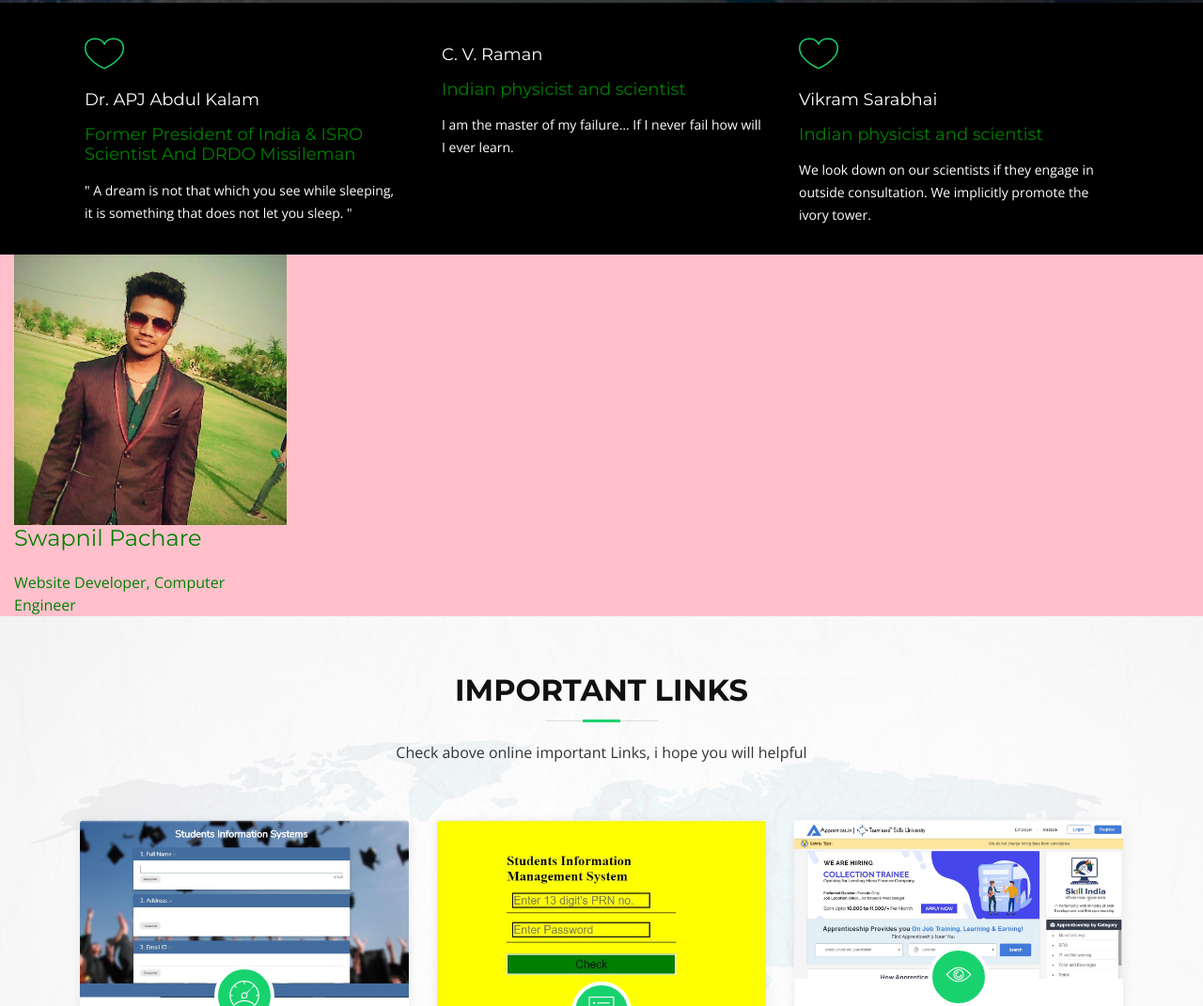
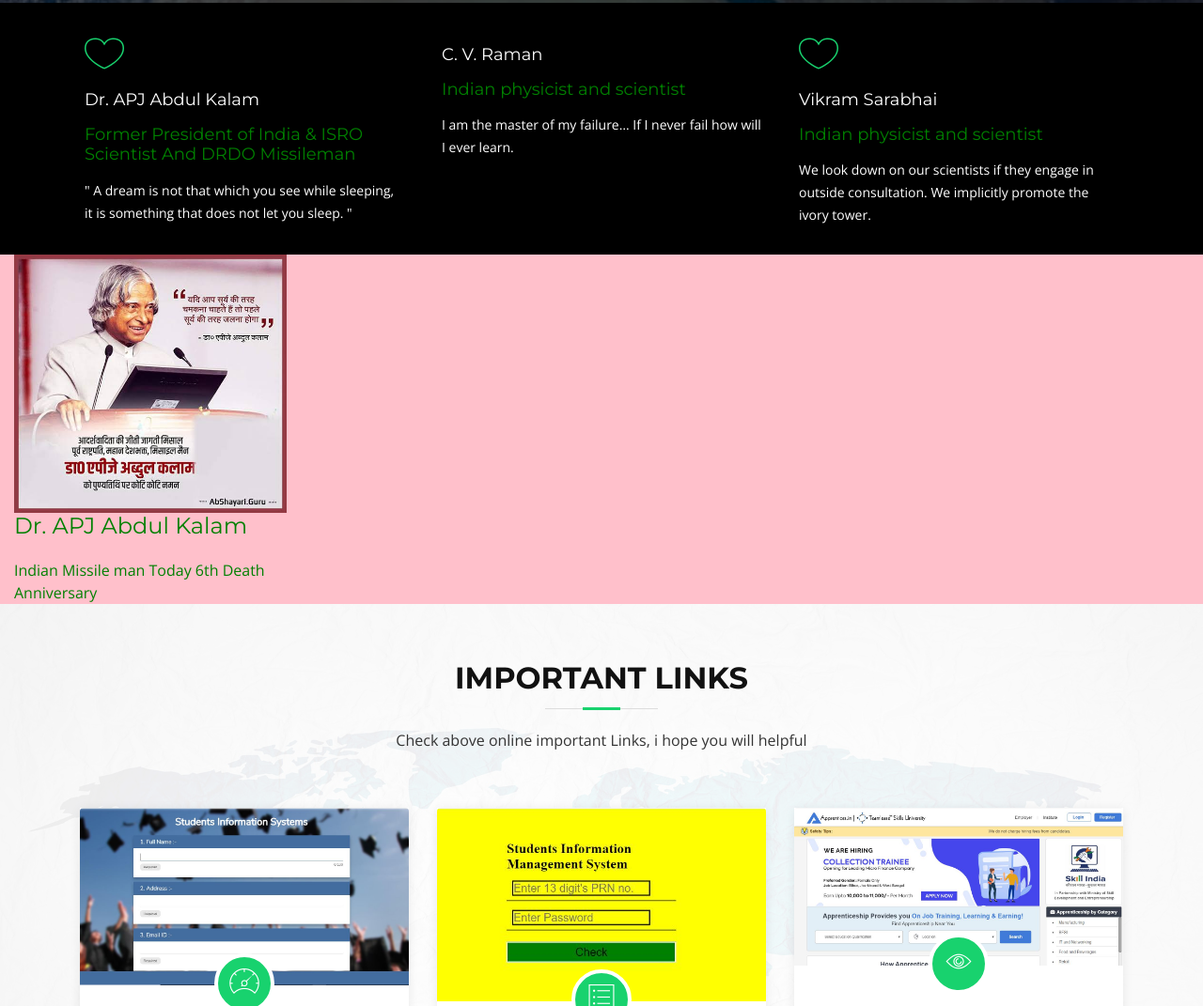
Before and after one commit to swapnilpachare/swapnilpachare.github.io, a plain HTML site: page index.html in a window 1280 px wide. Shown: the part 797-1868 px from the top of the page at 94% size. Drawn offline with nearby package versions, Linux system fonts and the light colour scheme; files whose address does not match are found by name.

Commit message:
Update index.html

```diff
--- a/index.html
+++ b/index.html
@@ -192,11 +192,11 @@ A dream is not that which you see while sleeping, it is something that does not
 
 	  <div class="col-lg-3 col-md-6 wow fadeInUp">
             <div class="member">
-              <img src="img/team-1.jpg" class="img-fluid" alt="">
+              <img src="images.jpeg" class="img-fluid" alt="">
               <div class="member-info">
                 <div class="member-info-content">
-                  <h4>Swapnil Pachare</h4>
-                  <span>Website Developer, Computer Engineer</span>
+                  <h4>Dr. APJ Abdul Kalam</h4>
+                  <span>Indian Missile man Today 6th Death Anniversary</span>
                 </div>
               </div>
             </div>
```
